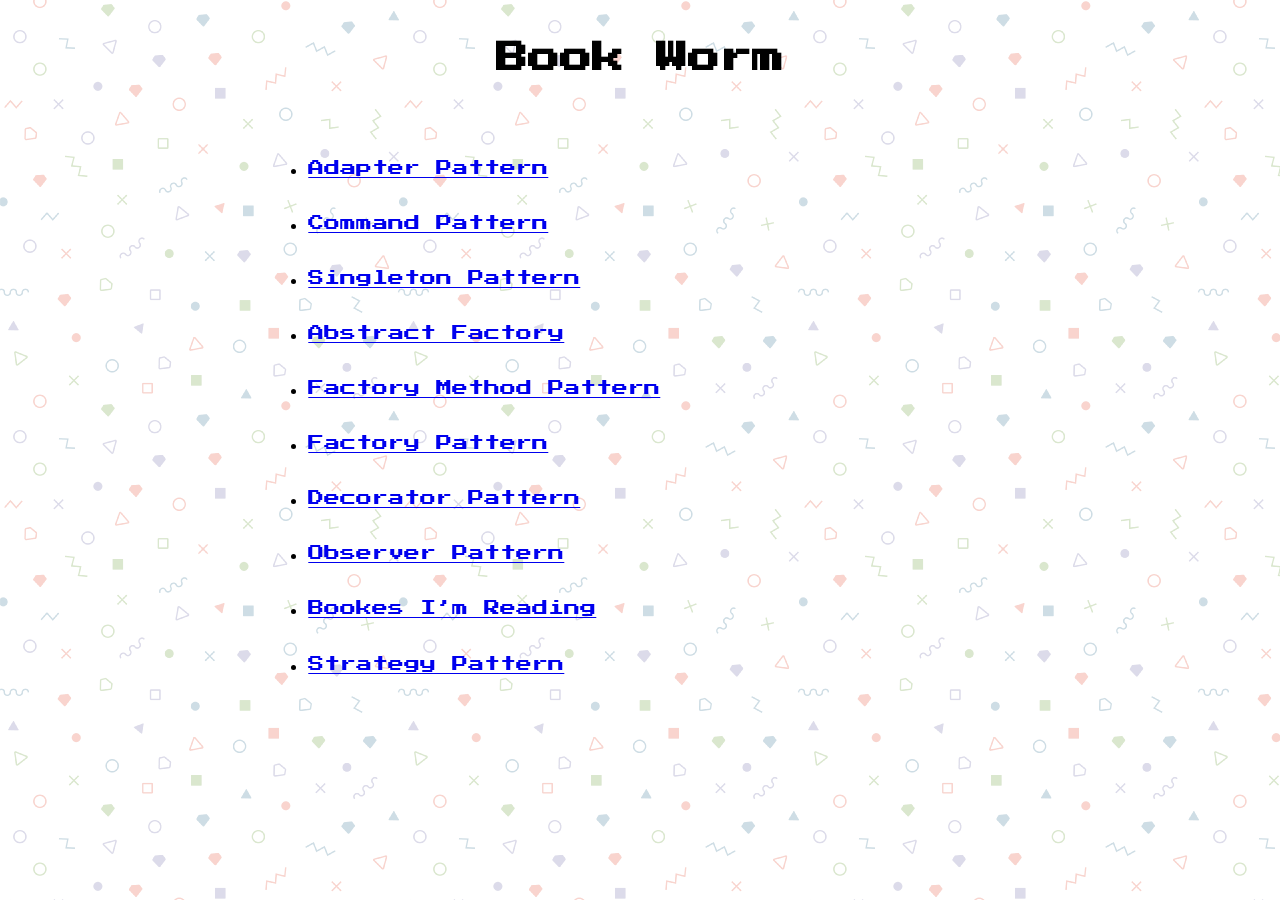
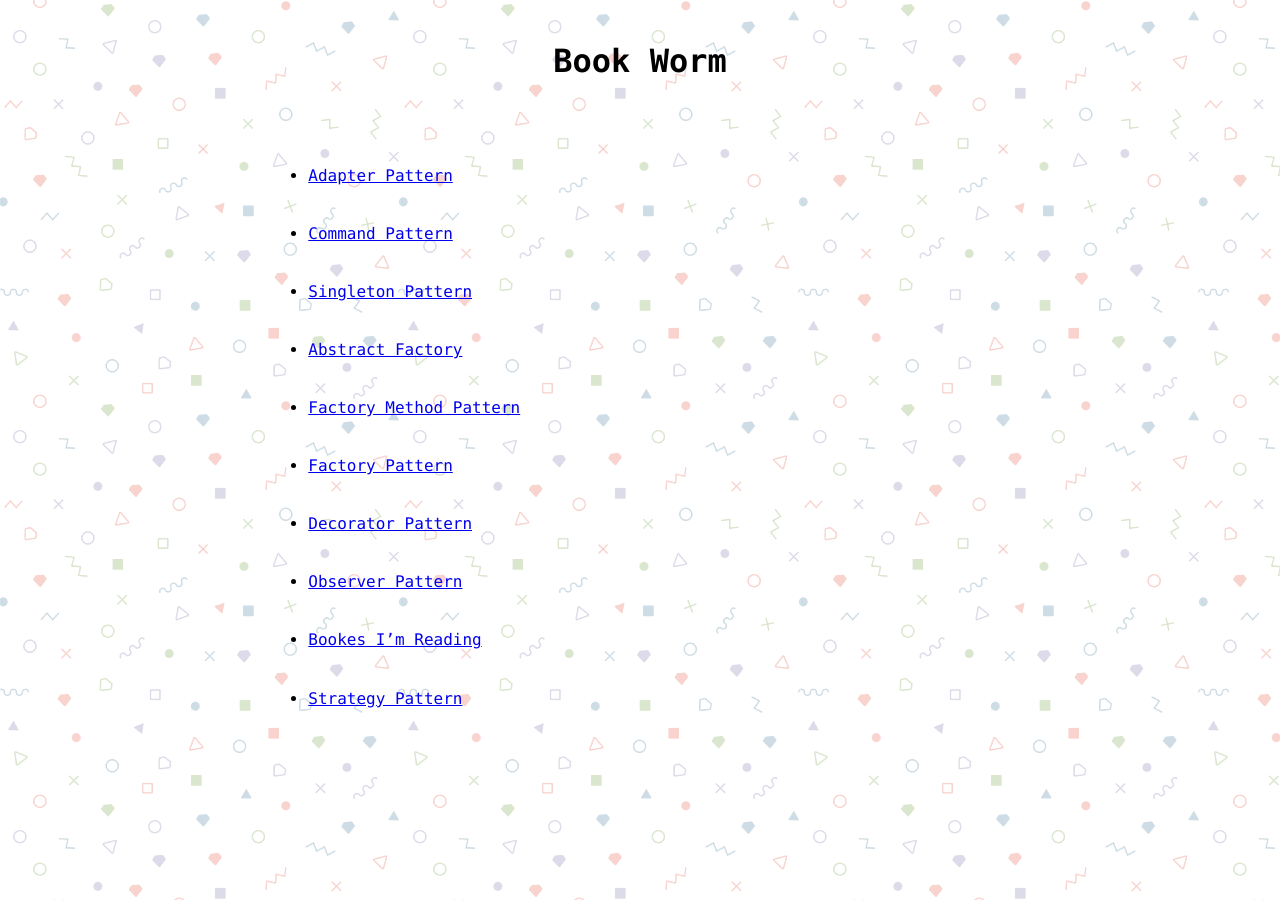
Before and after one commit to MannixSuo/docs, a Jekyll site: the page built from index.md, in a window 1280 px wide. Built offline with Jekyll 4.4.1, drawn with Linux system fonts in a browser that asks for light colours; the repository's description, which GitHub fills in, is left out.

Commit message:
Update _base.scss

```diff
--- a/_sass/_base.scss
+++ b/_sass/_base.scss
@@ -1,8 +1,7 @@
 @import "base_color";
-@import url('https://fonts.googleapis.com/css?family=Press+Start+2P&display=swap');
 
 html {
-    font-family: 'Press Start 2P', cursive;
+    font-family: 'consolas', cursive;
     background-image: url(/assets/images/memphis-colorful.png)
 }
 
```
